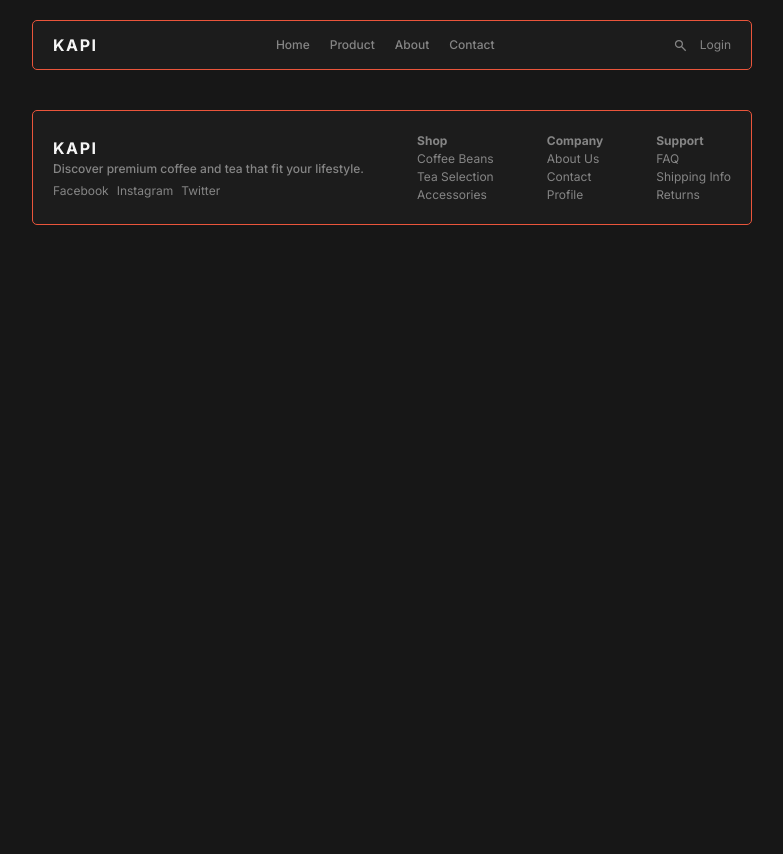
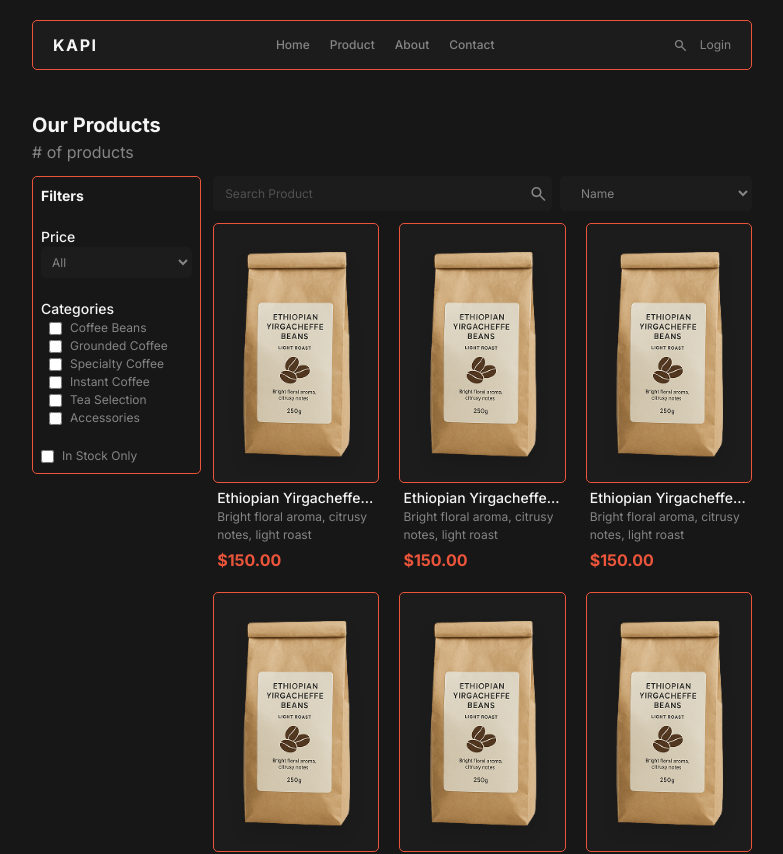
Before and after one commit to L3iCodes/Kapi, a React (Vite) app in the folder frontend/: page /products in a window 1280 px wide. Shown: the top 854 px of the page, without its empty margins (248-1031 px from the left). Before the commit the page ends 800 px from the top, so only its background shows below. Built offline with nearby package versions, Linux system fonts and the light colour scheme.

Commit message:
Add product page UI
- Add Filter UI + component
- Add Search UI + component
- Add sample product list

```diff
--- a/frontend/src/App.jsx
+++ b/frontend/src/App.jsx
@@ -1,10 +1,15 @@
 import {BrowserRouter as Router, Routes, Route} from 'react-router-dom'
+import { AuthProvider } from './context/AuthContext'
+
+// Components
 import Navbar from './components/Navbar'
+import Product from './pages/Product'
+import Footer from './components/Footer'
+
+// Pages
 import Home from './pages/Home'
 import Login from './pages/Login'
 import Signup from './pages/Signup'
-import Footer from './components/Footer'
-import { AuthProvider } from './context/AuthContext'
 
 function App() {
 
@@ -17,6 +22,7 @@ function App() {
                         <Route path='/' element={<Home />} />
                         <Route path='/login' element={<Login />} />
                         <Route path='/signup' element={<Signup />} />
+                        <Route path='/products' element={<Product />} />
                     </Routes>
                     </AuthProvider>
                     <Footer />
--- /dev/null
+++ b/frontend/src/components/Filter.jsx
@@ -0,0 +1,52 @@
+export default function Filter({ className }){
+    return(
+        <div className={`${className} hidden sm:flex flex-col gap-5 p-2 border-1 border-accent rounded-[5px] w-[220px] h-fit`}>
+            <h4 className="font-bold">Filters</h4>
+
+            {/* Price Filter */}
+            <div>
+                <h4 className="font-medium">Price</h4>
+                <select
+                    name="price"
+                    className="bg-secondary p-1.5 text-[12px] text-subtext rounded-[5px] cursor-pointer
+                                border border-transparent hover:border-subtext w-full "
+                    >
+                        <option value="all">All</option>
+                        <option value="$0 - $20">$0 - $20</option>
+                        <option value="$21 - $40">$21 - $40</option>
+                        <option value="$41 - $50">$41 - $50</option>
+                        <option value="$50 >">$50 and above</option>
+                </select>
+            </div>
+
+            {/* Category Filter */}
+            <div className="flex flex-col text-[12px]">
+                <h4 className="font-medium">Categories</h4>
+                <div className="ml-2 text-subtext">
+                    <label className="flex items-center gap-2">
+                        <input type="checkbox" name="coffee beans" value='coffee beans'/> Coffee Beans
+                    </label>
+                    <label className="flex items-center gap-2">
+                        <input type="checkbox" name="grounded coffee" value='grounded coffee'/> Grounded Coffee
+                    </label>
+                    <label className="flex items-center gap-2">
+                        <input type="checkbox" name="specialty coffee" value='specialty coffee'/> Specialty Coffee
+                    </label>
+                    <label className="flex items-center gap-2">
+                        <input type="checkbox" name="instant coffee" value='instant coffee'/> Instant Coffee
+                    </label>
+                    <label className="flex items-center gap-2">
+                        <input type="checkbox" name="tea selection" value='tea selection'/> Tea Selection
+                    </label>
+                    <label className="flex items-center gap-2">
+                        <input type="checkbox" name="accessories" value='accessories'/> Accessories
+                    </label>
+                </div>
+            </div>
+
+            <label className="flex items-center gap-2 text-[12px] text-subtext">
+                <input type="checkbox" name="stock" value='stock'/> In Stock Only
+            </label>
+        </div>
+    );
+};
--- a/frontend/src/components/Navbar.jsx
+++ b/frontend/src/components/Navbar.jsx
@@ -62,7 +62,7 @@ function desktopNavigation(navigate, user, handleLogout){
                     <h5>Home</h5>
                 </li>
 
-                <li onClick={() => navigate('/product')} className='flex flex-col items-center cursor-pointer hover:text-text active:text-secondary'>
+                <li onClick={() => navigate('/products')} className='flex flex-col items-center cursor-pointer hover:text-text active:text-secondary'>
                     <h5>Product</h5>
                 </li>
 
--- a/frontend/src/components/ProductCard.jsx
+++ b/frontend/src/components/ProductCard.jsx
@@ -1,12 +1,13 @@
 import sampleImage from '../assets/SampleProduct.png'
+import sampleImages from '../assets/CoffeeMug.png'
 
-export default function ProductCard({id, name, description, price, img_src}){
+export default function ProductCard({id, name, description, price, img_src, className}){
     return(
         <div
-            className='flex flex-col gap-1 w-[175px] rounded-[5px] cursor-pointer
+            className={`${className} flex flex-col gap-1  rounded-[5px] cursor-pointer
                       hover:bg-accent/10 active:bg-secondary
                         transition-transform
-                        hover:scale-100 hover:z-20'>
+                        hover:scale-100 hover:z-20`}>
 
                 {/* Product Image */}
                 <div className='h-[260px] border-[0.5px] border-accent bg-secondary aspect-[3/4] rounded-[5px]'>
@@ -15,9 +16,9 @@ export default function ProductCard({id, name, description, price, img_src}){
 
                 {/* Product Information */}
                 <div className='flex flex-col gap-1 px-1'>
-                    <div >
-                    <h4 className='font-medium truncate hover:text-accent cursor-pointer'>Ethiopian Yirgacheffe Beans</h4>
-                    <h5 className='text-subtext'>Bright floral aroma, citrusy notes, light roast</h5>
+                    <div>
+                        <h4 className='font-medium truncate hover:text-accent cursor-pointer'>Ethiopian Yirgacheffe Beans</h4>
+                        <h5 className='text-subtext'>Bright floral aroma, citrusy notes, light roast</h5>
                     </div>
 
                     <h3 className='text-accent font-bold'>$150.00</h3>
--- /dev/null
+++ b/frontend/src/components/Search.jsx
@@ -0,0 +1,10 @@
+import { Icon } from '@iconify/react'
+
+export default function Search(){
+    return(
+        <div className="flex w-full items-center px-1 bg-secondary rounded-[5px] h-[35px]">
+            <input type="text" placeholder="Search Product" className="w-full"/>
+            <Icon icon="material-symbols:search" width="20" height="20" className='text-subtext' />
+        </div>
+    )
+}
--- a/frontend/src/index.css
+++ b/frontend/src/index.css
@@ -58,7 +58,7 @@ button{
 }
 
 input{
-    @apply flex items-center bg-primary text-[12px] border-1 border-accent px-2 py-1 rounded-[3px] w-full text-subtext
+    @apply flex items-center bg-secondary text-[12px] px-2 py-1 rounded-[3px] accent-accent  text-subtext
 }
 
 .bg-gradient{
@@ -68,3 +68,7 @@ input{
 .bg-gradient-tea{
     @apply bg-gradient-to-b from-[var(--color-tea)]/90 from-[32%] to-[var(--color-endG)] opacity-20
 }
+
+input:focus {
+  outline: none;
+}
--- a/frontend/src/pages/Product.jsx
+++ b/frontend/src/pages/Product.jsx
@@ -1,7 +1,42 @@
+import Filter from "../components/Filter";
+import ProductCard from "../components/ProductCard";
+import Search from "../components/Search";
+
 export default function Product(){
+    const productList = Array(20).fill(<ProductCard className={`!border-0`}/>)
+
     return(
-        <div>
+        <div className="flex flex-col gap-3 ">
+            <div>
+                <h2 className="font-bold">Our Products</h2>
+                <h3 className="text-subtext"># of products</h3>
+            </div>
 
+            <div className="flex gap-3 relative">
+                {/* Filter */}
+                <Filter className={`!sticky top-15 self-start`}/>
+
+                {/* Order Filter */}
+                <div className="flex flex-col gap-3 w-full">
+                    <div className="flex gap-2">
+                        <Search />
+                        <select
+                            ame="order"
+                            className="bg-secondary px-4 text-[12px] text-subtext rounded-[5px] cursor-pointer
+                                        border border-transparent hover:border-subtext"
+                            >
+                                <option value="name">Name</option>
+                                <option value="highest_to_lowest">Price (highest to lowest)</option>
+                                <option value="lowest_to_highest">Price (lowest to highest)</option>
+                        </select>
+                    </div>
+
+
+                    <div className="w-full grid grid-cols-2 sm:grid-cols-3 gap-5">
+                        {productList}
+                    </div>
+                </div>
+            </div>
         </div>
     );
 };
```
